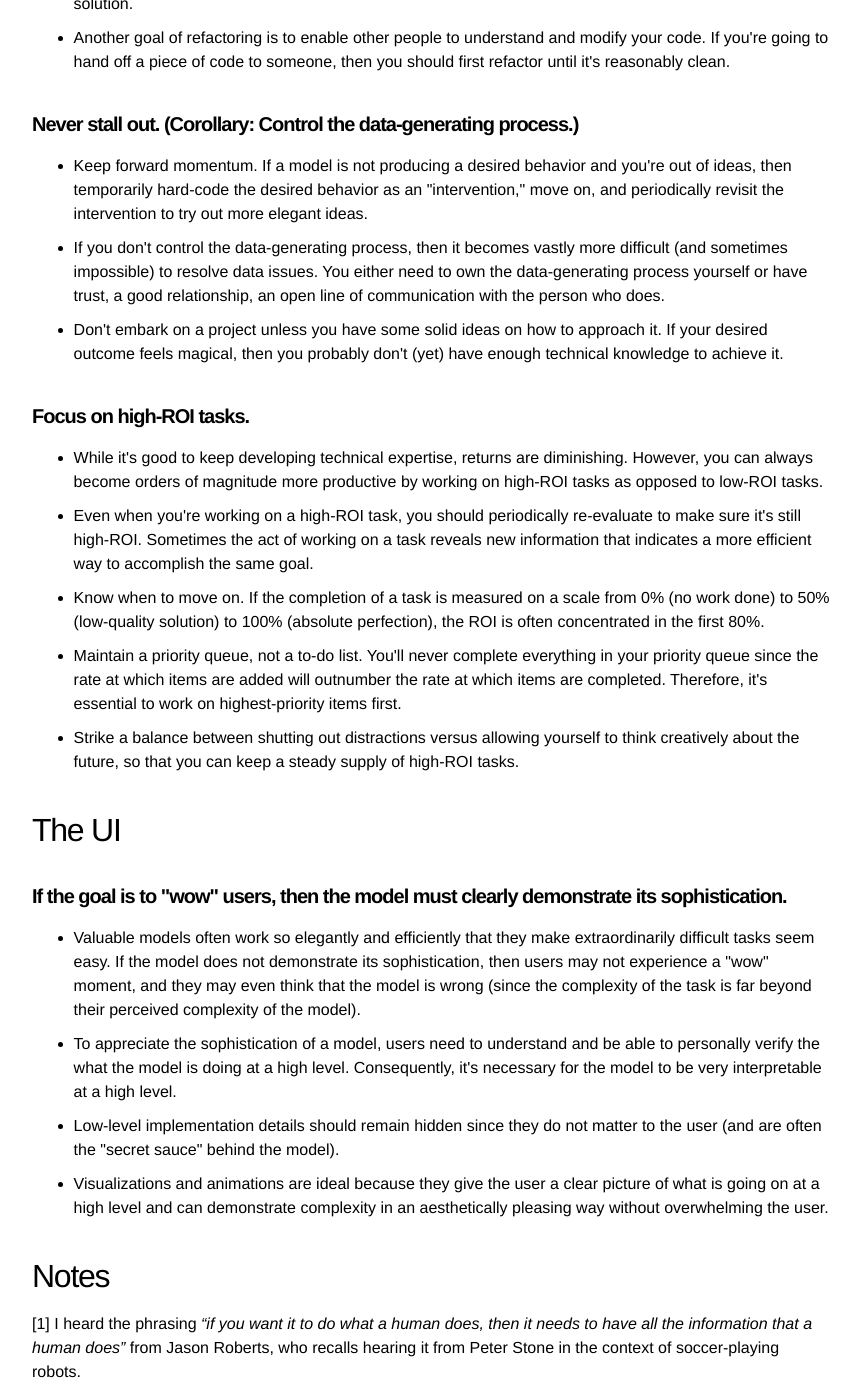
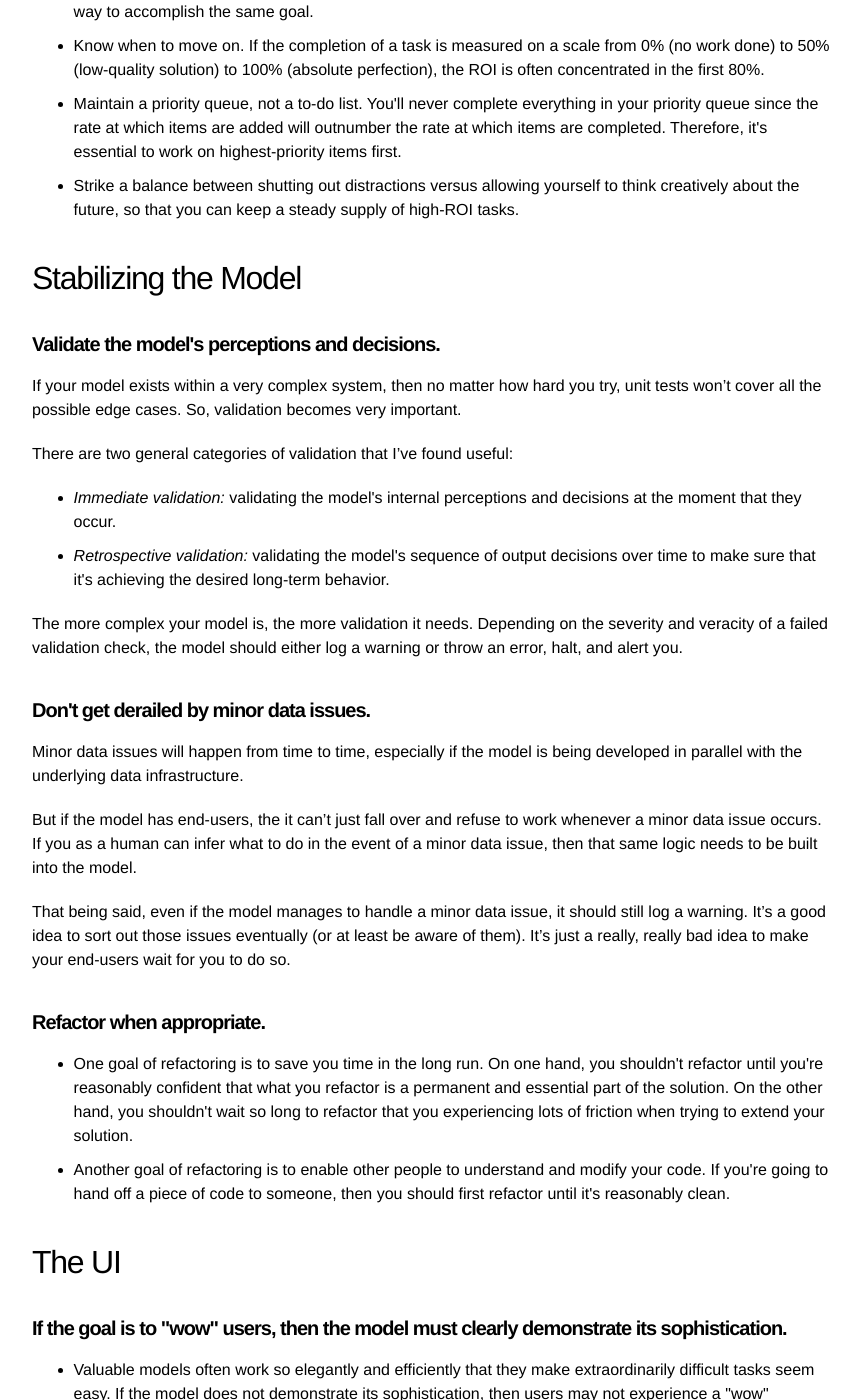
Before and after one commit to quantmonster/quantmonster.github.io, a Jekyll site: the page built from _posts/2022-09-07-modeling-tips.md, in a window 1280 px wide and 1400 px high, scrolled down 3726 px. Shown: the whole window, without its empty margins (208-1068 px from the left). Built offline with Jekyll 4.4.1, drawn with Linux system fonts in a browser that asks for light colours; some of the changed text lies outside the part shown.

Commit message:
Update 2022-09-07-modeling-tips.md

```diff
--- a/_posts/2022-09-07-modeling-tips.md
+++ b/_posts/2022-09-07-modeling-tips.md
@@ -14,6 +14,12 @@ excerpt: "Stuff you don't find in math textbooks."
 <li>Your model can only be as good as its underlying data.</li>
 <li>Don't be afraid to encode domain knowledge manually.</li>
 <li>Leverage your emotions.</li>
+<li>Generate human-readable justifications and logs.</li>
+<li>Validate the model's perceptions and decisions.</li>
+<li>Don't get derailed by minor data issues.</li>
+
+... (this is out-of-date)
+
 </ol>
 -->
 
@@ -102,20 +108,11 @@ Emotion is an essential part of the following feedback loop for improving a mode
 <li>Return to step 1.</li>
 </ol>
 
+<h4><b>Generate human-readable justifications and logs.</b></h4>
 
-<h4><b>Make your model robust and reliable.</b></h4>
 <ul>
- <li>Make your model robust to data issues (but make sure it logs a warning whenever it comes across a data issue). Data issues will happen from time to time, especially if the model is being developed in parallel with the underlying data infrastructure. The model can't just fall over and refuse to work whenever data issues happen.</li>
- <li>The more complex your model is, the more internal validation it needs. Depending on the severity and veracity of a failed sanity check, the model should either log a warning or throw an error, halt, and alert you.</li>
- <li>Unit tests are ideal, but if your model exists within a very complex system, then your unit tests won't cover all the possible edge cases no matter how hard you try. So internal and external validation become very important. (Internal validation = validating internal perceptions and decisions of model as it runs on real data in real time; external validation = validating that the model's sequence of output decisions over time on recent real data.)</li>
  <li>To gain confidence in your model and speed up the debugging process, it helps to generate human-readable justifications for why your model makes decisions it does.</li>
  <li>It's often worth investing some time to make your logs highly informative yet easy to skim. (Indents and empty line dividers are your friends.) Tuning and debugging go much faster if you can see the forest for the trees.</li>
-</ul>
-
-<h4><b>Refactor when appropriate.</b></h4>
-<ul>
- <li>One goal of refactoring is to save you time in the long run. On one hand, you shouldn't refactor until you're reasonably confident that what you refactor is a permanent and essential part of the solution. On the other hand, you shouldn't wait so long to refactor that you experiencing lots of friction when trying to extend your solution.</li>
- <li>Another goal of refactoring is to enable other people to understand and modify your code. If you're going to hand off a piece of code to someone, then you should first refactor until it's reasonably clean.</li>
 </ul>
 
 <h4><b>Never stall out. (Corollary: Control the data-generating process.)</b></h4>
@@ -134,6 +131,38 @@ Emotion is an essential part of the following feedback loop for improving a mode
   <li>Strike a balance between shutting out distractions versus allowing yourself to think creatively about the future, so that you can keep a steady supply of high-ROI tasks.</li>
 </ul>
 
+
+<h2>Stabilizing the Model</h2>
+
+<h4><b>Validate the model's perceptions and decisions.</b></h4>
+
+If your model exists within a very complex system, then no matter how hard you try, unit tests won't cover all the possible edge cases. So, validation becomes very important.
+
+There are two general categories of validation that I've found useful:
+
+<ul>
+<li><i>Immediate validation:</i> validating the model's internal perceptions and decisions at the moment that they occur.</li>
+<li><i>Retrospective validation:</i> validating the model's sequence of output decisions over time to make sure that it's achieving the desired long-term behavior.</li>
+</ul>
+
+The more complex your model is, the more validation it needs. Depending on the severity and veracity of a failed validation check, the model should either log a warning or throw an error, halt, and alert you.
+
+
+<h4><b>Don't get derailed by minor data issues.</b></h4>
+
+Minor data issues will happen from time to time, especially if the model is being developed in parallel with the underlying data infrastructure.
+
+But if the model has end-users, the it can't just fall over and refuse to work whenever a minor data issue occurs. If you as a human can infer what to do in the event of a minor data issue, then that same logic needs to be built into the model.
+
+That being said, even if the model manages to handle a minor data issue, it should still log a warning. It's a good idea to sort out those issues eventually (or at least be aware of them). It's just a really, really bad idea to make your end-users wait for you to do so.
+
+<h4><b>Refactor when appropriate.</b></h4>
+<ul>
+ <li>One goal of refactoring is to save you time in the long run. On one hand, you shouldn't refactor until you're reasonably confident that what you refactor is a permanent and essential part of the solution. On the other hand, you shouldn't wait so long to refactor that you experiencing lots of friction when trying to extend your solution.</li>
+ <li>Another goal of refactoring is to enable other people to understand and modify your code. If you're going to hand off a piece of code to someone, then you should first refactor until it's reasonably clean.</li>
+</ul>
+
+
 <h2>The UI</h2>
 
 <h4><b>If the goal is to "wow" users, then the model must clearly demonstrate its sophistication.</b></h4>
```
